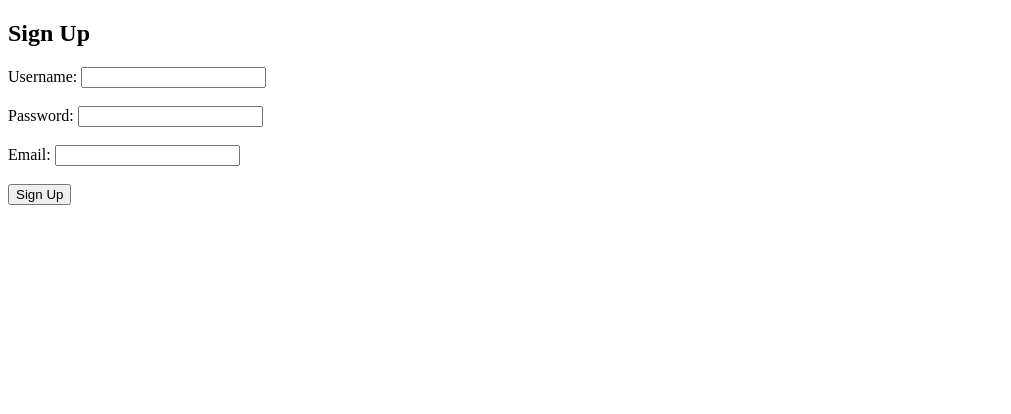
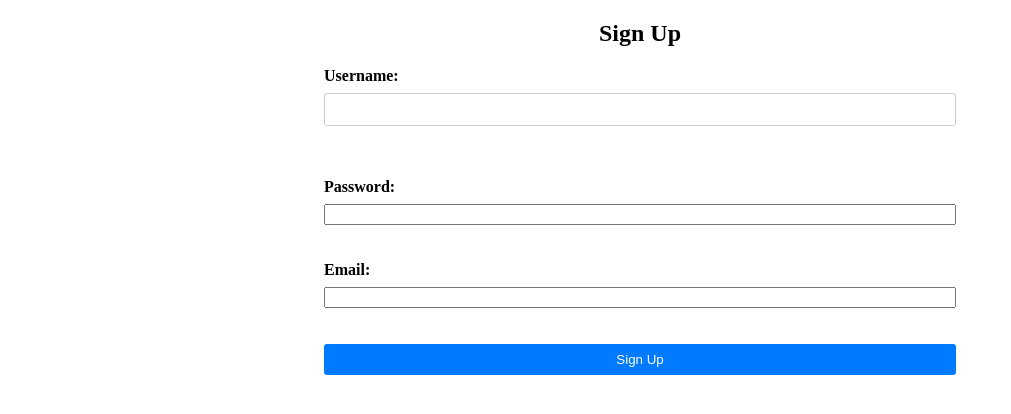
Before and after one commit to Mattias11Bouvin/blogpostsphp, a PHP site: page /signup.php in a window 1280 px wide. Shown: the top 414 px of the page, without its empty margins (0-1011 px from the left). Run offline with PHP 8.4, Linux system fonts and the light colour scheme.

Commit message:
Style the login/signup form

```diff
--- a/signup.php
+++ b/signup.php
@@ -38,6 +38,43 @@ mysqli_close($conn);
 
 <head>
     <title>Sign Up</title>
+    <style>
+		h2 {
+			text-align: center;
+		}
+		form {
+			display: flex;
+			flex-direction: column;
+			width: 50%;
+			margin: auto;
+		}
+
+		label {
+			font-weight: bold;
+			margin-bottom: 0.5rem;
+		}
+
+		input[type="text"],
+		textarea {
+			padding: 0.5rem;
+			margin-bottom: 1rem;
+			border: 1px solid #ccc;
+			border-radius: 3px;
+		}
+
+		form input[type="submit"] {
+			background-color: #007bff;
+			color: #fff;
+			padding: 0.5rem 1rem;
+			border: none;
+			border-radius: 3px;
+			cursor: pointer;
+		}
+
+		form input[type="submit"]:hover {
+			background-color: #0062cc;
+		}
+	</style>
 </head>
 
 <body>
```
Also changed, not shown: login.php (+37 -0 lines).
